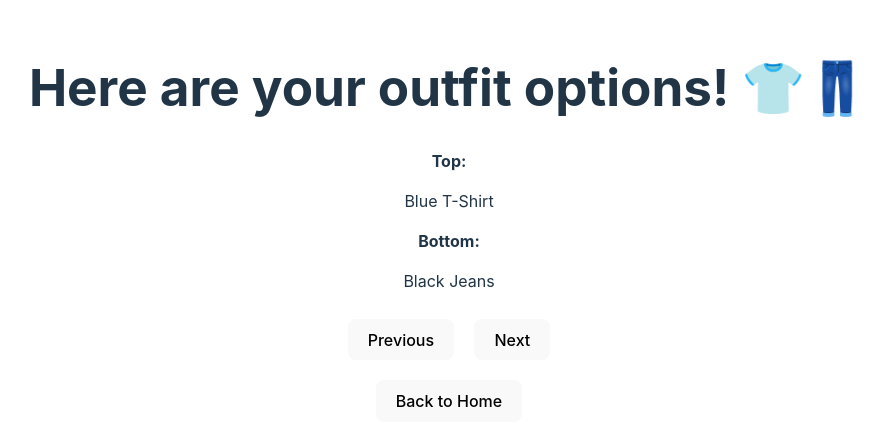
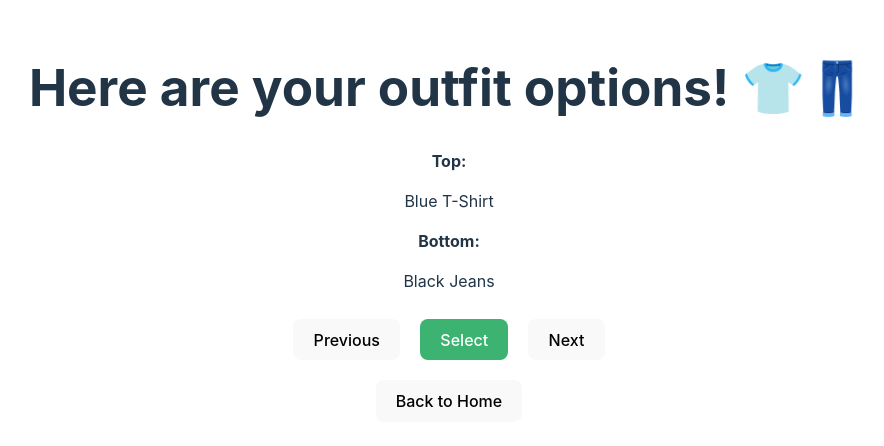
Before and after one commit to itsfaith222/Cinnamon-Toast-Bunch-App-, a React (Vite) app: page /results in a window 1280 px wide. Shown: the part 172-618 px from the top of the page, without its empty margins (191-1075 px from the left). Built offline with nearby package versions, Linux system fonts and the light colour scheme.

Commit message:
Update ResultsPage.jsx

```diff
--- a/src/pages/ResultsPage.jsx
+++ b/src/pages/ResultsPage.jsx
@@ -24,6 +24,10 @@ function ResultsPage() {
     );
   };
 
+  const select = () => {
+
+  };
+
   return (
     <div className="results-container">
       <h1>Here are your outfit options! 👕👖</h1>
@@ -35,6 +39,7 @@ function ResultsPage() {
       </div>
       <div className="button-container">
         <button style={{ margin: '10px' }} onClick={prevOutfit}>Previous</button>
+        <button style={{ margin: '10px' , color: 'white' , backgroundColor: 'mediumseagreen'}} onClick={select}>Select</button>
         <button style={{ margin: '10px' }} onClick={nextOutfit}>Next</button>
       </div>
       <button style={{ margin: '10px' }} onClick={() => navigate("/")}>Back to Home</button>
```
